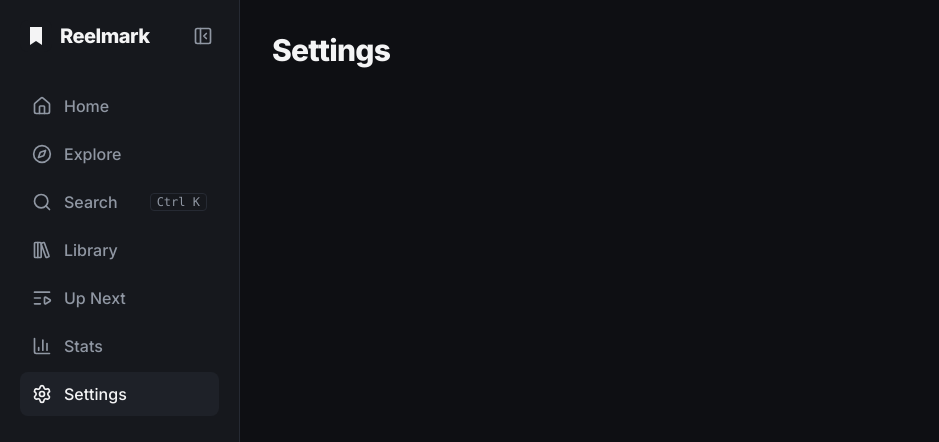
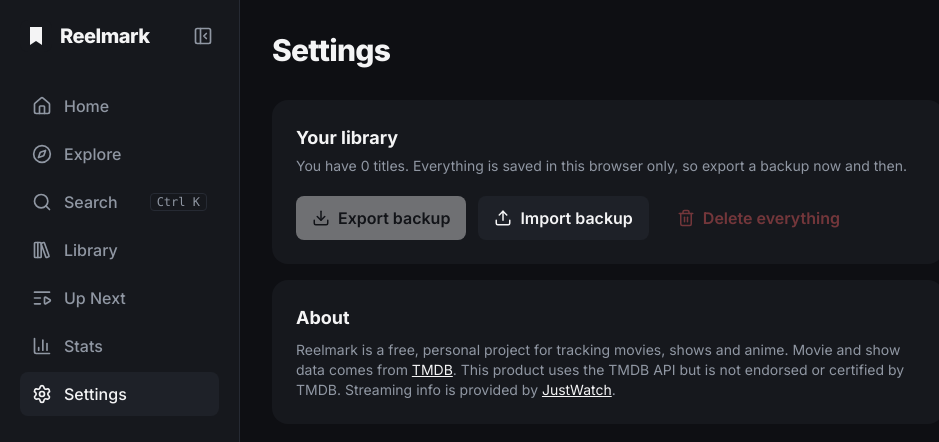
Before and after one commit to rimjhimyadav/reelmark, a React (Vite) app: page /settings in a window 1280 px wide. Shown: the top 442 px of the page, without its empty margins (0-939 px from the left). Built offline with nearby package versions, Linux system fonts and the light colour scheme; no server answers.

Commit message:
settings with backup import and export

```diff
--- a/src/pages/Settings.jsx
+++ b/src/pages/Settings.jsx
@@ -1,5 +1,143 @@
+import { useState } from "react";
+import { Download, Trash2, Upload } from "lucide-react";
+import { useLibrary } from "../store/library";
+import { plural, todayString } from "../utils";
 import PageTitle from "../components/PageTitle";
+import Modal from "../components/Modal";
 
 export default function Settings() {
-  return <PageTitle title="Settings" />;
+  const items = useLibrary((state) => state.items);
+  const replaceAll = useLibrary((state) => state.replaceAll);
+  const count = Object.keys(items).length;
+
+  // what's waiting for a "yes" in the popup: an imported file, or "delete"
+  const [pendingImport, setPendingImport] = useState(null);
+  const [confirmDelete, setConfirmDelete] = useState(false);
+  const [message, setMessage] = useState("");
+
+  // your library is only saved in this browser, so this file is your backup
+  function exportLibrary() {
+    const text = JSON.stringify({ app: "reelmark", version: 1, items }, null, 2);
+    const file = new Blob([text], { type: "application/json" });
+
+    // the usual trick to download a file from javascript: make a hidden link and click it
+    const link = document.createElement("a");
+    link.href = URL.createObjectURL(file);
+    link.download = `reelmark-backup-${todayString()}.json`;
+    link.click();
+    URL.revokeObjectURL(link.href);
+  }
+
+  async function readImportFile(event) {
+    const file = event.target.files[0];
+    event.target.value = ""; // so picking the same file again still works
+    if (!file) return;
+
+    try {
+      const data = JSON.parse(await file.text());
+      if (data.app !== "reelmark" || typeof data.items !== "object") throw new Error("not a backup");
+      setPendingImport(data.items);
+    } catch {
+      setMessage("That file isn't a Reelmark backup.");
+    }
+  }
+
+  function finishImport() {
+    replaceAll(pendingImport);
+    setMessage(`Imported ${plural(Object.keys(pendingImport).length, "title")}.`);
+    setPendingImport(null);
+  }
+
+  function deleteEverything() {
+    replaceAll({});
+    setConfirmDelete(false);
+    setMessage("Your library is empty now.");
+  }
+
+  return (
+    <>
+      <PageTitle title="Settings" />
+
+      <section className="max-w-2xl rounded-2xl bg-panel p-6">
+        <h2 className="text-lg font-bold">Your library</h2>
+        <p className="mt-1 text-sm text-muted">
+          You have {plural(count, "title")}. Everything is saved in this browser only, so export a backup now and then.
+        </p>
+
+        <div className="mt-5 flex flex-wrap gap-3">
+          <button
+            onClick={exportLibrary}
+            disabled={count === 0}
+            className="inline-flex items-center gap-2 rounded-lg bg-accent px-4 py-2.5 font-semibold text-accent-text hover:opacity-90 disabled:opacity-40"
+          >
+            <Download size={18} /> Export backup
+          </button>
+
+          {/* a real file input is hidden inside the label, so the whole button opens the file picker */}
+          <label className="inline-flex cursor-pointer items-center gap-2 rounded-lg bg-panel-light px-4 py-2.5 font-semibold hover:bg-line">
+            <Upload size={18} /> Import backup
+            <input type="file" accept=".json,application/json" onChange={readImportFile} className="hidden" />
+          </label>
+
+          <button
+            onClick={() => setConfirmDelete(true)}
+            disabled={count === 0}
+            className="inline-flex items-center gap-2 rounded-lg px-4 py-2.5 font-semibold text-red-400 hover:bg-red-400/10 disabled:opacity-40"
+          >
+            <Trash2 size={18} /> Delete everything
+          </button>
+        </div>
+
+        {message && <p className="mt-4 text-sm">{message}</p>}
+      </section>
+
+      <section className="mt-4 max-w-2xl rounded-2xl bg-panel p-6">
+        <h2 className="text-lg font-bold">About</h2>
+        <p className="mt-2 text-sm text-muted">
+          Reelmark is a free, personal project for tracking movies, shows and anime. Movie and show data comes from{" "}
+          <a href="https://www.themoviedb.org" target="_blank" rel="noreferrer" className="text-text underline">
+            TMDB
+          </a>
+          . This product uses the TMDB API but is not endorsed or certified by TMDB. Streaming info is provided by{" "}
+          <a href="https://www.justwatch.com" target="_blank" rel="noreferrer" className="text-text underline">
+            JustWatch
+          </a>
+          .
+        </p>
+      </section>
+
+      {pendingImport && (
+        <Modal title="Import backup?" onClose={() => setPendingImport(null)}>
+          <p className="text-muted">
+            This replaces your current library ({plural(count, "title")}) with the{" "}
+            {plural(Object.keys(pendingImport).length, "title")} from the file.
+          </p>
+          <div className="mt-6 flex justify-end gap-3">
+            <button onClick={() => setPendingImport(null)} className="rounded-lg px-4 py-2 font-semibold text-muted hover:text-text">
+              Cancel
+            </button>
+            <button onClick={finishImport} className="rounded-lg bg-accent px-4 py-2 font-semibold text-accent-text">
+              Import
+            </button>
+          </div>
+        </Modal>
+      )}
+
+      {confirmDelete && (
+        <Modal title="Delete everything?" onClose={() => setConfirmDelete(false)}>
+          <p className="text-muted">
+            All {plural(count, "title")} and your watch history will be gone. Export a backup first if you might want them back.
+          </p>
+          <div className="mt-6 flex justify-end gap-3">
+            <button onClick={() => setConfirmDelete(false)} className="rounded-lg px-4 py-2 font-semibold text-muted hover:text-text">
+              Cancel
+            </button>
+            <button onClick={deleteEverything} className="rounded-lg bg-red-500 px-4 py-2 font-semibold text-white">
+              Delete
+            </button>
+          </div>
+        </Modal>
+      )}
+    </>
+  );
 }
```
